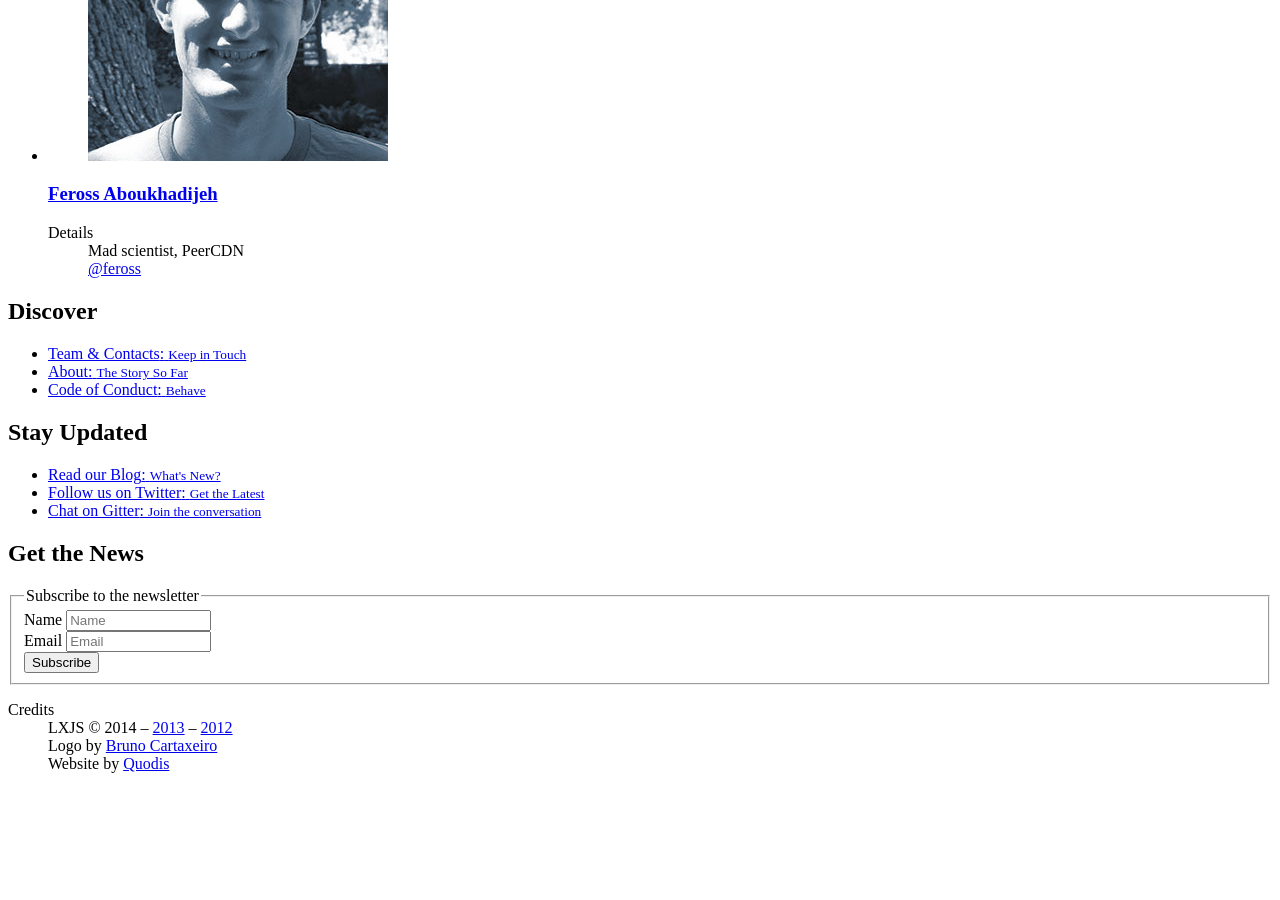
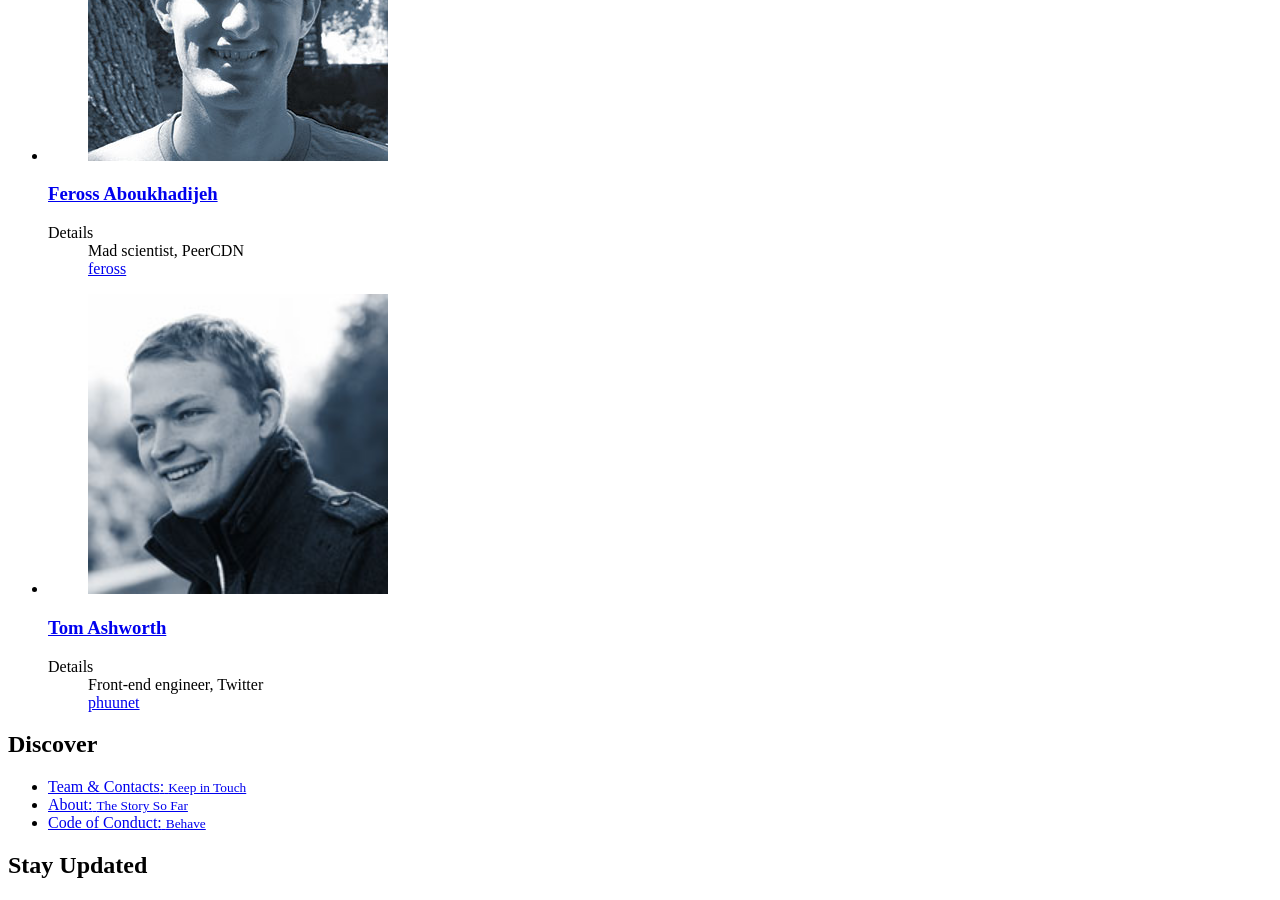
Before and after one commit to LXJS/lxjs-site-2014, a Jekyll site: the page built from src/speakers/index.html, in a window 1280 px wide and 900 px high, scrolled down 498 px. Built offline with Jekyll 4.4.1, drawn with Linux system fonts in a browser that asks for light colours; nearby versions of some CDN libraries; Markdown is read by kramdown in place of the engine named in the settings; before the commit the page ends 1287 px from its top, so only the background shows below that.

Commit message:
Speakers are now populated from a yml

```diff
--- a/_config.yml
+++ b/_config.yml
@@ -12,3 +12,13 @@ asset_pipeline:
   output_path: assets
   display_path: assets
   gzip: false
+
+speakers:
+  - name: Feross Aboukhadijeh
+    machine_name: feross_aboukhadijeh
+    title: Mad scientist, PeerCDN
+    twitter: feross
+  - name: Tom Ashworth
+    machine_name: tom_ashworth
+    title: Front-end engineer, Twitter
+    twitter: phuunet
--- a/src/speakers/index.html
+++ b/src/speakers/index.html
@@ -14,23 +14,24 @@ title: Speakers • LXJS 2014
 
 	<div class="mod-body">
 		<ul class="entry-list speakers">
+			{% for speaker in site.speakers %}
 				<li class="entry-preview">
 					<article class="entry">
-					<a href="feross_aboukhadijeh.html" title="Visit Feross Aboukhadijeh page" class="block">
+						<a href="{{ speaker.machine_name }}.html" title="Visit {{ speaker.name }} page" class="block">
 							<figure class="entry-cover-wrapper">
-							<img src="../img/thumb-speaker-feross-aboukhadijeh.jpg" alt="Photo of Feross Aboukhadijeh" width="300" height="300" />
+								<img src="../img/thumb-speaker-{{ speaker.machine_name }}.jpg" alt="Photo of {{ speaker.name }}" width="300" height="300" />
 							</figure>
-						<h1 class="entry-prime-title">Feross Aboukhadijeh</h1>
+							<h1 class="entry-prime-title">{{ speaker.name }}</h1>
 						</a>
 						<dl class="entry-meta">
 							<dt>Details</dt>
-						<dd class="subtitle">Mad scientist, PeerCDN</dd>
-						<dd class="twitter"><a target="_blank" href="http://twitter.com/feross" title="Visit Feross Aboukhadijeh on twitter">@feross</a></dd>
+							<dd class="subtitle">{{ speaker.title }}</dd>
+							<dd class="twitter"><a target="_blank" href="http://twitter.com/{{ speaker.twitter }}" title="Visit {{ speaker.name }} on twitter">{{ speaker.twitter }}</a></dd>
 						</dl>
 					</article>
 				</li>
+			{% endfor %}
 		</ul>
 	</div>
-
 </section>
 <!--/ site-body -->
```
Also changed, not shown: Gemfile.lock, src/img/thumb-speaker-feross-aboukhadijeh.jpg (deleted), src/img/thumb-speaker-feross-aboukhadijeh@2x.jpg (deleted), src/img/thumb-speaker-feross_aboukhadijeh.jpg (added), src/img/thumb-speaker-feross_aboukhadijeh@2x.jpg (added), src/img/thumb-speaker-tom_ashworth.jpg (added), src/img/thumb-speaker-tom_ashworth@2x.jpg (added). Lines whose indentation alone changed are shown as unchanged.
